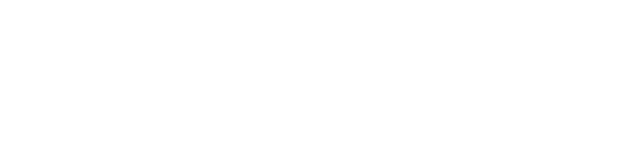
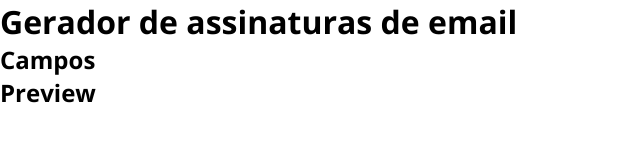
Before and after one commit to betope/email-signature, a plain HTML site: page index.html in a window 1280 px wide. Shown: the whole page, without its empty margins (0-640 px from the left). Drawn offline with nearby package versions, Linux system fonts and the light colour scheme.

Commit message:
Structuring the page

```diff
--- a/index.html
+++ b/index.html
@@ -3,12 +3,25 @@
     <head>
       <meta charset="utf-8">
       <meta name="viewport" content="width=device-width, initial-scale=1.0">
+      <link rel="stylesheet" href="css/main.css">
       <title>Gerador de assinaturas de email em PDF</title>
       <link rel="preconnect" href="https://fonts.googleapis.com">
       <link rel="preconnect" href="https://fonts.gstatic.com" crossorigin>
       <link href="https://fonts.googleapis.com/css2?family=Open+Sans:wght@400;600;700&display=swap" rel="stylesheet">
     </head>
     <body>
+      <header>
+          <h1>Gerador de assinaturas de email</h1>
+      </header>
+      <div class="">
+        <section>
+          <h2>Campos</h2>
+        </section>
+        <section>
+          <h2>Preview </h2>
+        </section>
+      </div>
       <script type="main.js"></script>
+      <script type="http://localhost:35729/livereload.js"></script>
     </body>
 </html>
```
